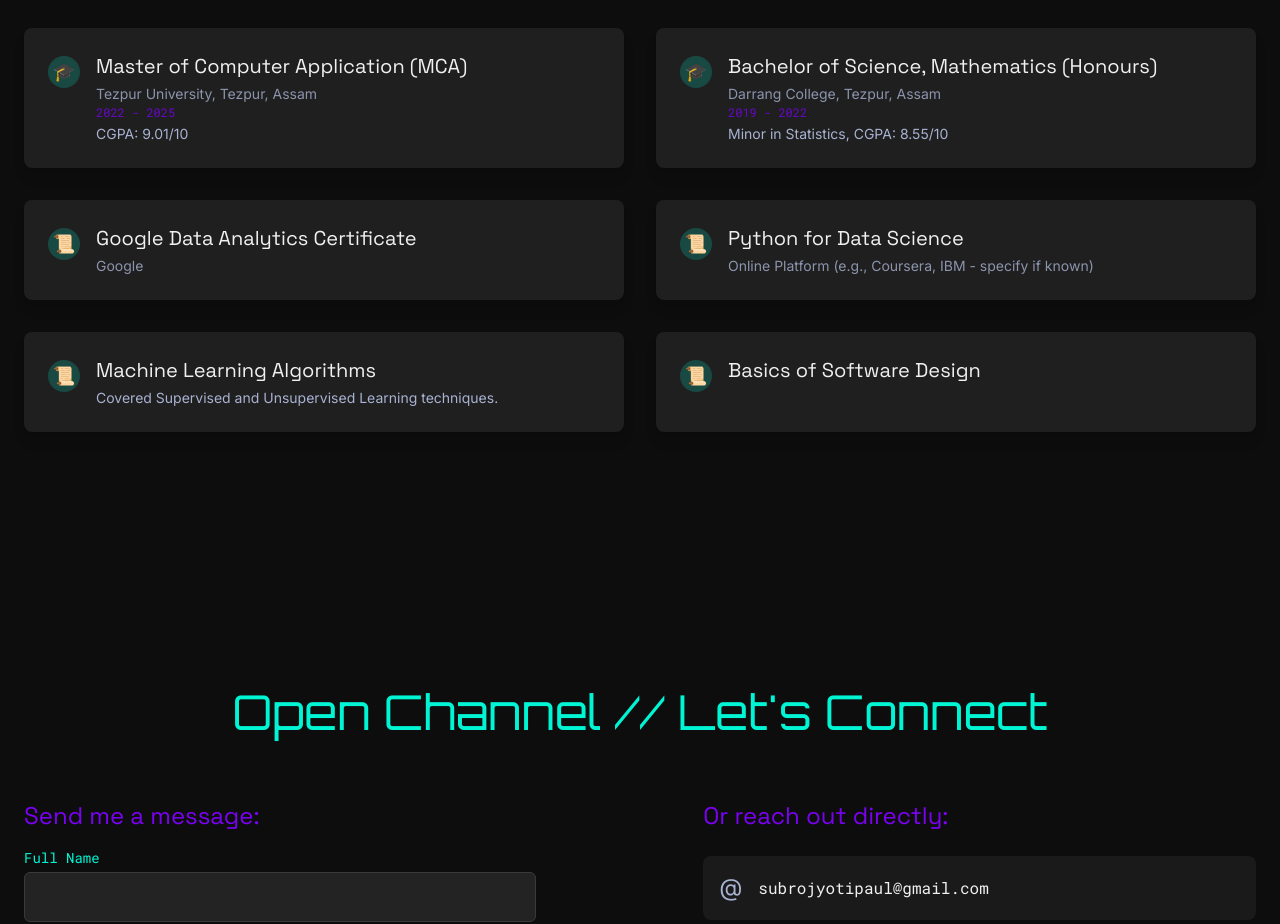
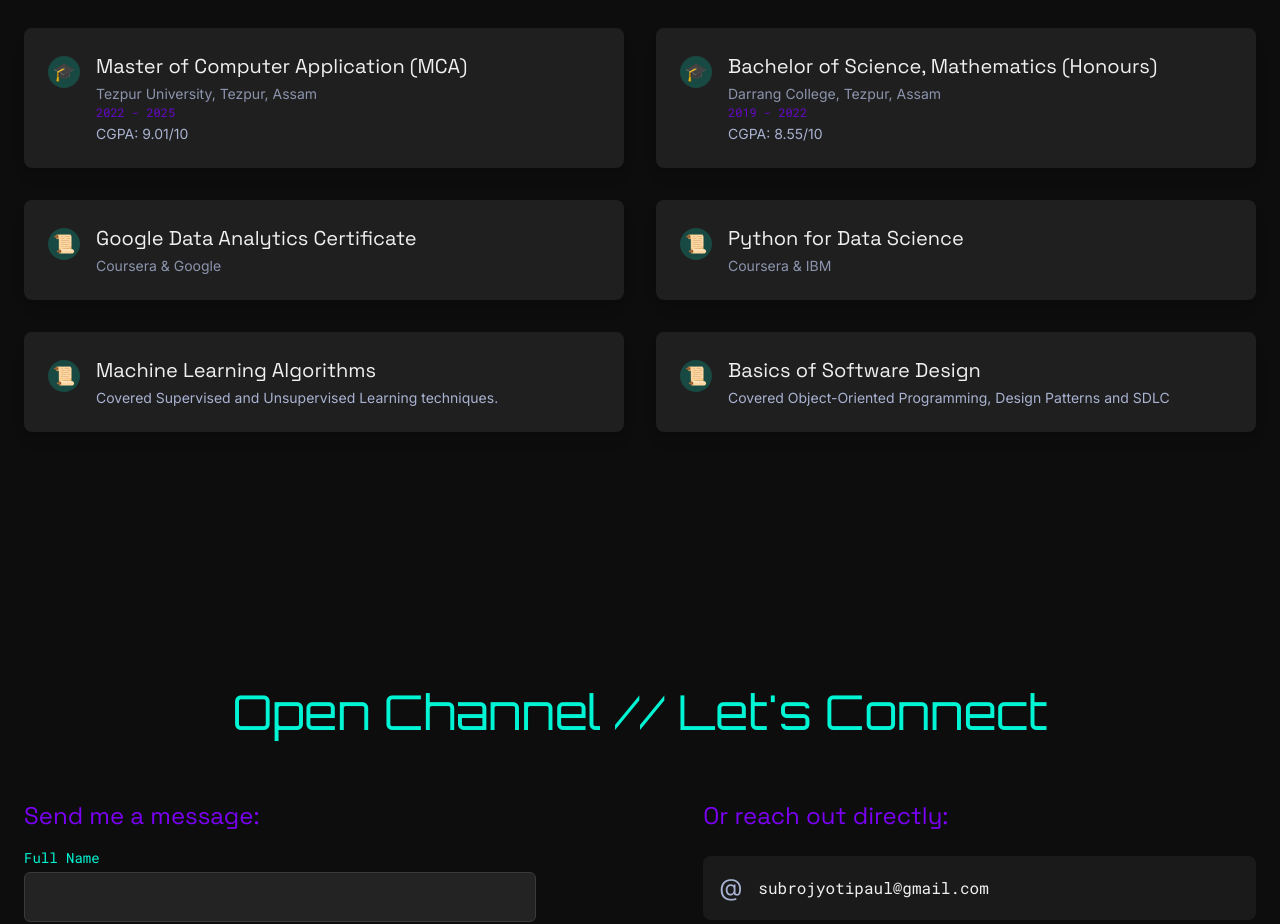
Before and after one commit to Subrojyoti/subrojyoti-portfolio, a Next.js app: page / in a window 1280 px wide. Shown: the part 5460-6384 px from the top of the page. Built offline with nearby package versions, Linux system fonts and the light colour scheme; no server answers.

Commit message:
added send message handle function

```diff
--- a/app/layout.tsx
+++ b/app/layout.tsx
@@ -35,7 +35,7 @@ export const metadata: Metadata = {
   keywords: ['AI Developer', 'Web Development', 'Machine Learning', 'Next.js', 'Framer Motion', 'Portfolio'],
   authors: [{ name: 'Subrojyoti Paul' }],
   icons: {
-    icon: '/sp-logo.png', // Link to the new PNG favicon in the public directory
+    icon: '/sp-logo.svg', // Link to the new PNG favicon in the public directory
   },
   openGraph: {
     title: 'Subrojyoti Paul | Intelligent Systems Developer',
--- a/components/sections/AchievementsSection.tsx
+++ b/components/sections/AchievementsSection.tsx
@@ -25,19 +25,19 @@ const achievementsData = [
     title: "Bachelor of Science, Mathematics (Honours)",
     issuer: "Darrang College, Tezpur, Assam",
     date: "2019 - 2022",
-    description: "Minor in Statistics, CGPA: 8.55/10",
+    description: "CGPA: 8.55/10",
     icon: <PlaceholderAchievementIcon type="edu" />
   },
   {
     type: "certification",
     title: "Google Data Analytics Certificate",
-    issuer: "Google",
+    issuer: "Coursera & Google",
     icon: <PlaceholderAchievementIcon type="cert" />
   },
   {
     type: "certification",
     title: "Python for Data Science",
-    issuer: "Online Platform (e.g., Coursera, IBM - specify if known)",
+    issuer: "Coursera & IBM",
     icon: <PlaceholderAchievementIcon type="cert" />
   },
   {
@@ -49,6 +49,7 @@ const achievementsData = [
   {
     type: "course",
     title: "Basics of Software Design",
+    description: "Covered Object-Oriented Programming, Design Patterns and SDLC",
     icon: <PlaceholderAchievementIcon type="cert" />
   }
 ];
--- a/components/sections/contact/ContactForm.tsx
+++ b/components/sections/contact/ContactForm.tsx
@@ -5,6 +5,7 @@ import { motion } from 'framer-motion';
 import AnimatedButton from '@/components/ui/AnimatedButton';
 import Link from 'next/link';
 import { FaGithub, FaLinkedin, FaTwitter } from 'react-icons/fa';
+import { env } from '@/lib/env';
 
 interface FormData {
   name: string;
@@ -23,12 +24,23 @@ const ContactForm = () => {
   const handleSubmit = async (e: React.FormEvent<HTMLFormElement>) => {
     e.preventDefault();
     setStatus('sending');
-    // Here you would typically send the form data to a backend endpoint
-    // For this example, we'll simulate a network request
+
     try {
-      // Replace with your actual form submission logic (e.g., API call)
-      await new Promise(resolve => setTimeout(resolve, 1500));
-      console.log('Form data submitted:', formData);
+      if (!env.FORMSPREE_ENDPOINT) {
+        throw new Error('Missing required environment variable: NEXT_PUBLIC_FORMSPREE_ENDPOINT');
+      }
+      const response = await fetch(env.FORMSPREE_ENDPOINT, {
+        method: 'POST',
+        headers: {
+          'Content-Type': 'application/json',
+        },
+        body: JSON.stringify(formData),
+      });
+
+      if (!response.ok) {
+        throw new Error('Form submission failed');
+      }
+
       setStatus('success');
       setFormData({ name: '', email: '', message: '' }); // Clear form
       setTimeout(() => setStatus(''), 3000); // Reset status after 3s
--- /dev/null
+++ b/lib/env.ts
@@ -0,0 +1,7 @@
+// lib/env.ts
+export const env = {
+  FORMSPREE_ENDPOINT: process.env.NEXT_PUBLIC_FORMSPREE_ENDPOINT as string,
+};
+if (!env.FORMSPREE_ENDPOINT) {
+  throw new Error('Missing required environment variable: NEXT_PUBLIC_FORMSPREE_ENDPOINT');
+}
```
Also changed, not shown: public/sp-logo.svg (added).
